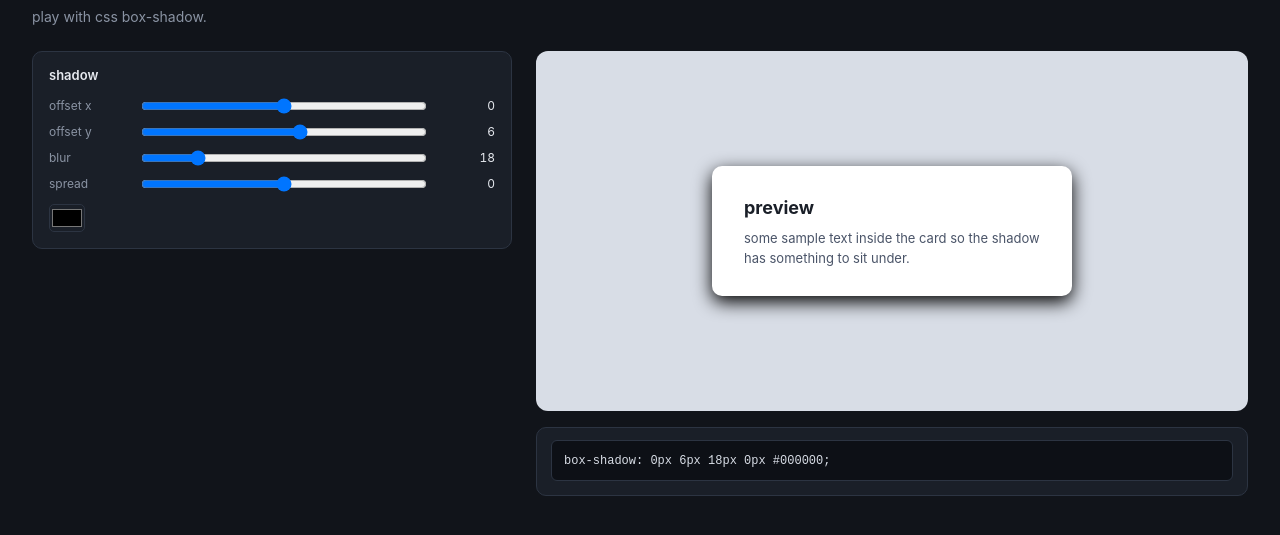
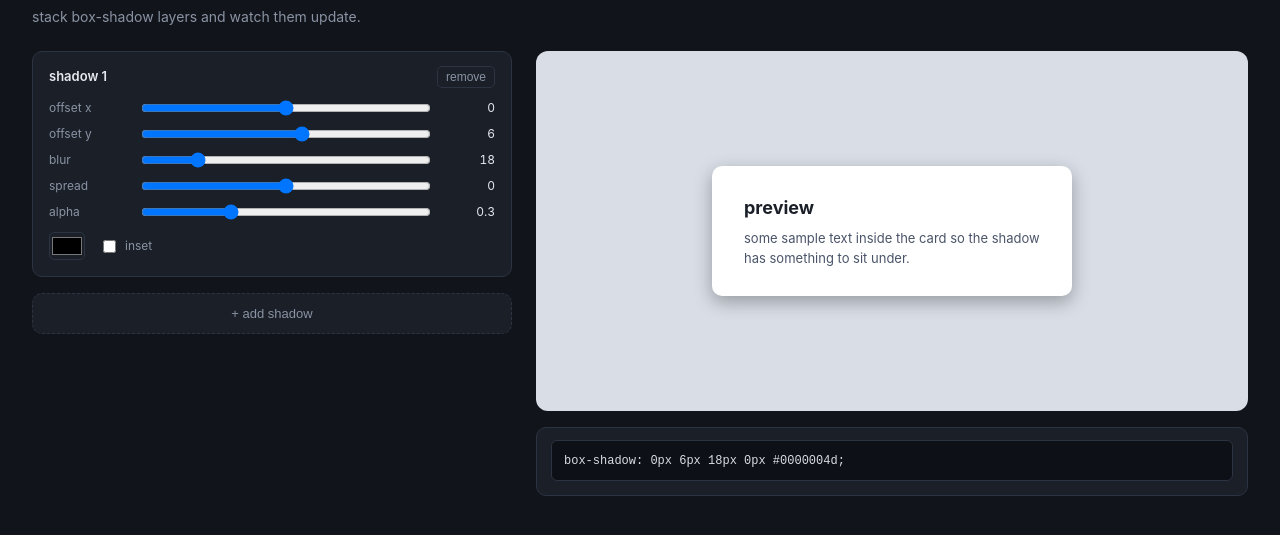
Before and after one commit to secanakbulut/shadow-maker, a plain HTML site: page index.html in a window 1280 px wide. Shown: the part 59-594 px from the top of the page. Drawn offline with Linux system fonts and the light colour scheme.

Commit message:
stack multiple shadow layers with per-layer alpha and inset

```diff
--- a/app.js
+++ b/app.js
@@ -1,29 +1,132 @@
-// shadow maker, single shadow for now
-const ids = ['x', 'y', 'blur', 'spread'];
-const state = { x: 0, y: 6, blur: 18, spread: 0, color: '#000000' };
+// shadow-maker, multi layer
+const MAX_LAYERS = 5;
 
-const preview = document.getElementById('preview');
+let layers = [];
+
+const layersEl = document.getElementById('layers');
+const addBtn = document.getElementById('addBtn');
+const previewEl = document.getElementById('preview');
 const cssOut = document.getElementById('cssOut').querySelector('code');
 
-function update() {
-  const value = state.x + 'px ' + state.y + 'px ' + state.blur + 'px ' + state.spread + 'px ' + state.color;
-  preview.style.boxShadow = value;
+function uid() { return Math.random().toString(36).slice(2, 8); }
+
+function newLayer() {
+  return {
+    id: uid(),
+    x: 0,
+    y: 4,
+    blur: 12,
+    spread: 0,
+    color: '#000000',
+    alpha: 0.25,
+    inset: false,
+  };
+}
+
+function hexWithAlpha(hex, alpha) {
+  const a = Math.round(Math.max(0, Math.min(1, alpha)) * 255)
+    .toString(16).padStart(2, '0');
+  return hex + a;
+}
+
+function shadowString(l) {
+  const parts = [];
+  if (l.inset) parts.push('inset');
+  parts.push(l.x + 'px');
+  parts.push(l.y + 'px');
+  parts.push(l.blur + 'px');
+  parts.push(l.spread + 'px');
+  parts.push(hexWithAlpha(l.color, l.alpha));
+  return parts.join(' ');
+}
+
+function compose() {
+  if (!layers.length) return 'none';
+  return layers.map(shadowString).join(', ');
+}
+
+function render() {
+  layersEl.innerHTML = '';
+  layers.forEach((l, idx) => layersEl.appendChild(layerCard(l, idx)));
+  addBtn.disabled = layers.length >= MAX_LAYERS;
+
+  const value = compose();
+  previewEl.style.boxShadow = value;
   cssOut.textContent = 'box-shadow: ' + value + ';';
 }
 
-ids.forEach((id) => {
-  const el = document.getElementById(id);
-  const num = document.getElementById(id + 'v');
-  el.addEventListener('input', (e) => {
-    state[id] = parseInt(e.target.value, 10);
-    num.textContent = state[id];
-    update();
-  });
-});
+function layerCard(l, idx) {
+  const wrap = document.createElement('div');
+  wrap.className = 'layer';
 
-document.getElementById('color').addEventListener('input', (e) => {
-  state.color = e.target.value;
-  update();
-});
+  const head = document.createElement('div');
+  head.className = 'layer-head';
+  head.innerHTML = '<h3>shadow ' + (idx + 1) + '</h3>';
+  const rm = document.createElement('button');
+  rm.className = 'remove';
+  rm.textContent = 'remove';
+  rm.onclick = () => { layers = layers.filter(x => x.id !== l.id); render(); };
+  head.appendChild(rm);
+  wrap.appendChild(head);
 
-update();
+  wrap.appendChild(slider('offset x', l.x, -50, 50, 1, v => { l.x = v; render(); }));
+  wrap.appendChild(slider('offset y', l.y, -50, 50, 1, v => { l.y = v; render(); }));
+  wrap.appendChild(slider('blur', l.blur, 0, 100, 1, v => { l.blur = v; render(); }));
+  wrap.appendChild(slider('spread', l.spread, -50, 50, 1, v => { l.spread = v; render(); }));
+  wrap.appendChild(slider('alpha', l.alpha, 0, 1, 0.01, v => { l.alpha = v; render(); }));
+
+  const bottom = document.createElement('div');
+  bottom.className = 'bottom';
+
+  const colorInput = document.createElement('input');
+  colorInput.type = 'color';
+  colorInput.value = l.color;
+  colorInput.oninput = (e) => { l.color = e.target.value; render(); };
+
+  const insetWrap = document.createElement('label');
+  insetWrap.className = 'inset';
+  const insetCb = document.createElement('input');
+  insetCb.type = 'checkbox';
+  insetCb.checked = !!l.inset;
+  insetCb.onchange = () => { l.inset = insetCb.checked; render(); };
+  insetWrap.appendChild(insetCb);
+  insetWrap.appendChild(document.createTextNode('inset'));
+
+  bottom.appendChild(colorInput);
+  bottom.appendChild(insetWrap);
+  wrap.appendChild(bottom);
+
+  return wrap;
+}
+
+function slider(label, val, min, max, step, onChange) {
+  const row = document.createElement('div');
+  row.className = 'row';
+  const lab = document.createElement('label');
+  lab.textContent = label;
+  const inp = document.createElement('input');
+  inp.type = 'range';
+  inp.min = min; inp.max = max; inp.step = step; inp.value = val;
+  const num = document.createElement('span');
+  num.className = 'num';
+  num.textContent = String(val);
+  inp.oninput = (e) => {
+    const v = step < 1 ? parseFloat(e.target.value) : parseInt(e.target.value, 10);
+    num.textContent = step < 1 ? v.toFixed(2) : String(v);
+    onChange(v);
+  };
+  row.appendChild(lab);
+  row.appendChild(inp);
+  row.appendChild(num);
+  return row;
+}
+
+addBtn.onclick = () => {
+  if (layers.length >= MAX_LAYERS) return;
+  layers.push(newLayer());
+  render();
+};
+
+layers.push(newLayer());
+layers[0].y = 6; layers[0].blur = 18; layers[0].alpha = 0.3;
+render();
--- a/index.html
+++ b/index.html
@@ -9,37 +9,13 @@
 <body>
   <header class="topbar">
     <h1>shadow maker</h1>
-    <p class="sub">play with css box-shadow.</p>
+    <p class="sub">stack box-shadow layers and watch them update.</p>
   </header>
 
   <main class="grid">
     <section class="left">
-      <div class="layer" id="single">
-        <h3>shadow</h3>
-        <div class="row">
-          <label>offset x</label>
-          <input type="range" min="-50" max="50" value="0" id="x" />
-          <span class="num" id="xv">0</span>
-        </div>
-        <div class="row">
-          <label>offset y</label>
-          <input type="range" min="-50" max="50" value="6" id="y" />
-          <span class="num" id="yv">6</span>
-        </div>
-        <div class="row">
-          <label>blur</label>
-          <input type="range" min="0" max="100" value="18" id="blur" />
-          <span class="num" id="blurv">18</span>
-        </div>
-        <div class="row">
-          <label>spread</label>
-          <input type="range" min="-50" max="50" value="0" id="spread" />
-          <span class="num" id="spreadv">0</span>
-        </div>
-        <div class="bottom">
-          <input type="color" value="#000000" id="color" />
-        </div>
-      </div>
+      <div class="layers" id="layers"></div>
+      <button class="add" id="addBtn">+ add shadow</button>
     </section>
 
     <section class="right">
--- a/style.css
+++ b/style.css
@@ -6,6 +6,7 @@
   --text: #e6e9ef;
   --muted: #8a93a3;
   --accent: #7aa2ff;
+  --danger: #e26a6a;
   --stage: #d8dde6;
 }
 
@@ -21,18 +22,9 @@ html, body {
   line-height: 1.5;
 }
 
-.topbar {
-  padding: 28px 32px 8px;
-}
-.topbar h1 {
-  margin: 0;
-  font-size: 22px;
-  font-weight: 600;
-}
-.topbar .sub {
-  margin: 4px 0 0;
-  color: var(--muted);
-}
+.topbar { padding: 28px 32px 8px; }
+.topbar h1 { margin: 0; font-size: 22px; font-weight: 600; }
+.topbar .sub { margin: 4px 0 0; color: var(--muted); }
 
 .grid {
   display: grid;
@@ -45,7 +37,10 @@ html, body {
   display: flex;
   flex-direction: column;
   gap: 16px;
+  min-width: 0;
 }
+
+.layers { display: flex; flex-direction: column; gap: 12px; }
 
 .layer {
   background: var(--panel);
@@ -53,11 +48,23 @@ html, body {
   border-radius: 10px;
   padding: 14px 16px 16px;
 }
-.layer h3 {
-  margin: 0 0 10px;
-  font-size: 13px;
-  font-weight: 600;
+.layer-head {
+  display: flex;
+  justify-content: space-between;
+  align-items: center;
+  margin-bottom: 10px;
 }
+.layer-head h3 { margin: 0; font-size: 13px; font-weight: 600; }
+.layer-head .remove {
+  background: transparent;
+  border: 1px solid var(--line);
+  color: var(--muted);
+  padding: 3px 8px;
+  border-radius: 5px;
+  cursor: pointer;
+  font-size: 12px;
+}
+.layer-head .remove:hover { color: var(--danger); border-color: var(--danger); }
 
 .row {
   display: grid;
@@ -66,10 +73,8 @@ html, body {
   gap: 10px;
   margin: 6px 0;
 }
-.row label {
-  font-size: 12px;
-  color: var(--muted);
-}
+.row label { font-size: 12px; color: var(--muted); }
+.row input[type="range"] { width: 100%; }
 .row .num {
   text-align: right;
   font-variant-numeric: tabular-nums;
@@ -91,6 +96,27 @@ html, body {
   padding: 0;
   cursor: pointer;
 }
+.bottom .inset {
+  display: flex;
+  align-items: center;
+  gap: 6px;
+  color: var(--muted);
+  font-size: 12px;
+  cursor: pointer;
+  user-select: none;
+}
+
+.add {
+  background: var(--panel);
+  border: 1px dashed var(--line);
+  color: var(--muted);
+  padding: 12px;
+  border-radius: 10px;
+  cursor: pointer;
+  font-size: 13px;
+}
+.add:hover { color: var(--accent); border-color: var(--accent); }
+.add:disabled { opacity: 0.4; cursor: not-allowed; }
 
 .stage {
   background: var(--stage);
@@ -109,15 +135,8 @@ html, body {
   padding: 28px 32px;
   max-width: 360px;
 }
-.card h2 {
-  margin: 0 0 8px;
-  font-size: 18px;
-}
-.card p {
-  margin: 0;
-  color: #4a5468;
-  font-size: 13px;
-}
+.card h2 { margin: 0 0 8px; font-size: 18px; }
+.card p { margin: 0; color: #4a5468; font-size: 13px; }
 
 .output {
   background: var(--panel);
@@ -134,4 +153,6 @@ pre {
   font-family: ui-monospace, SFMono-Regular, Menlo, monospace;
   font-size: 12px;
   color: #d8dde6;
+  white-space: pre-wrap;
+  word-break: break-word;
 }
```
Also changed, not shown: 1 other file.
